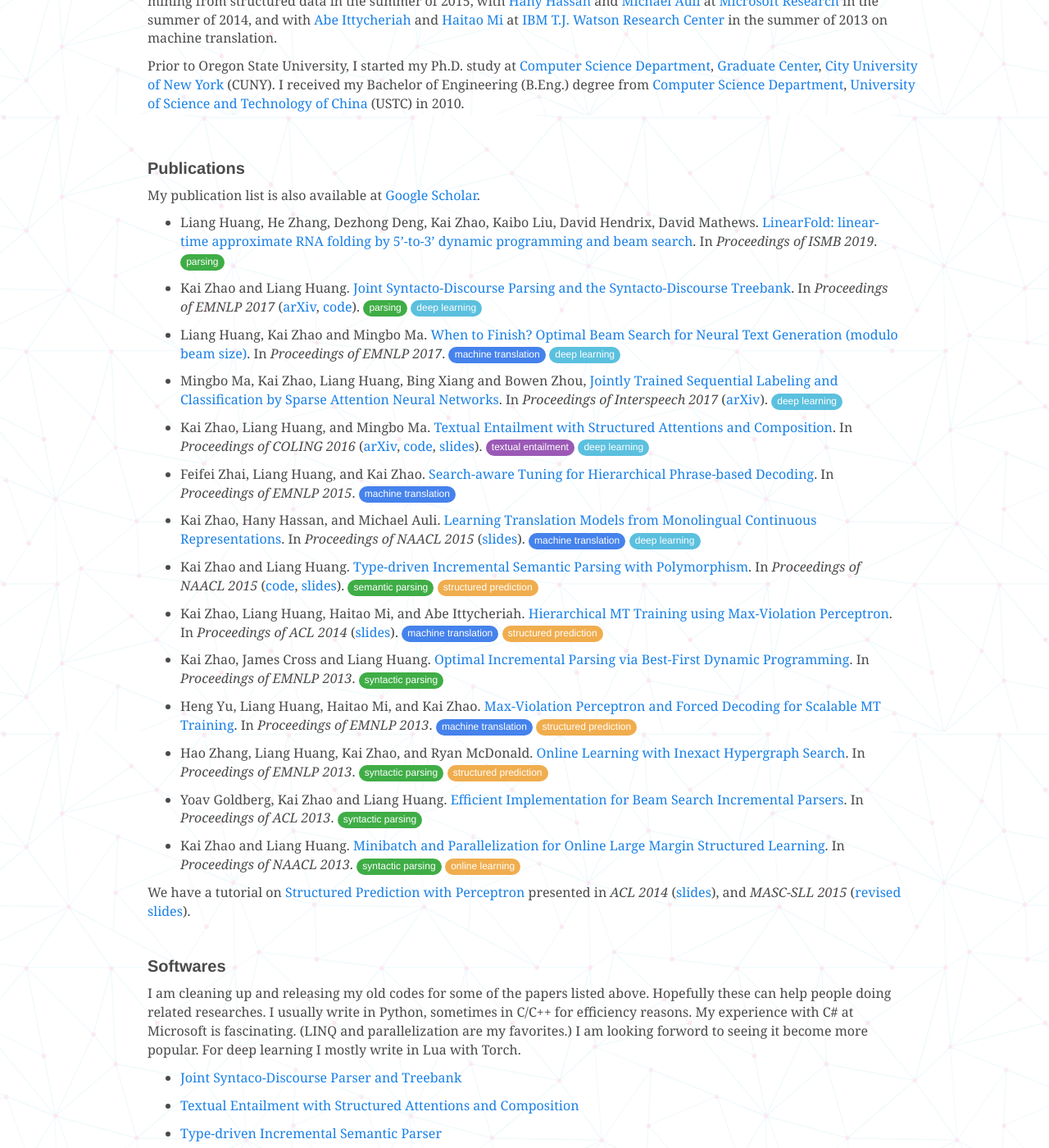
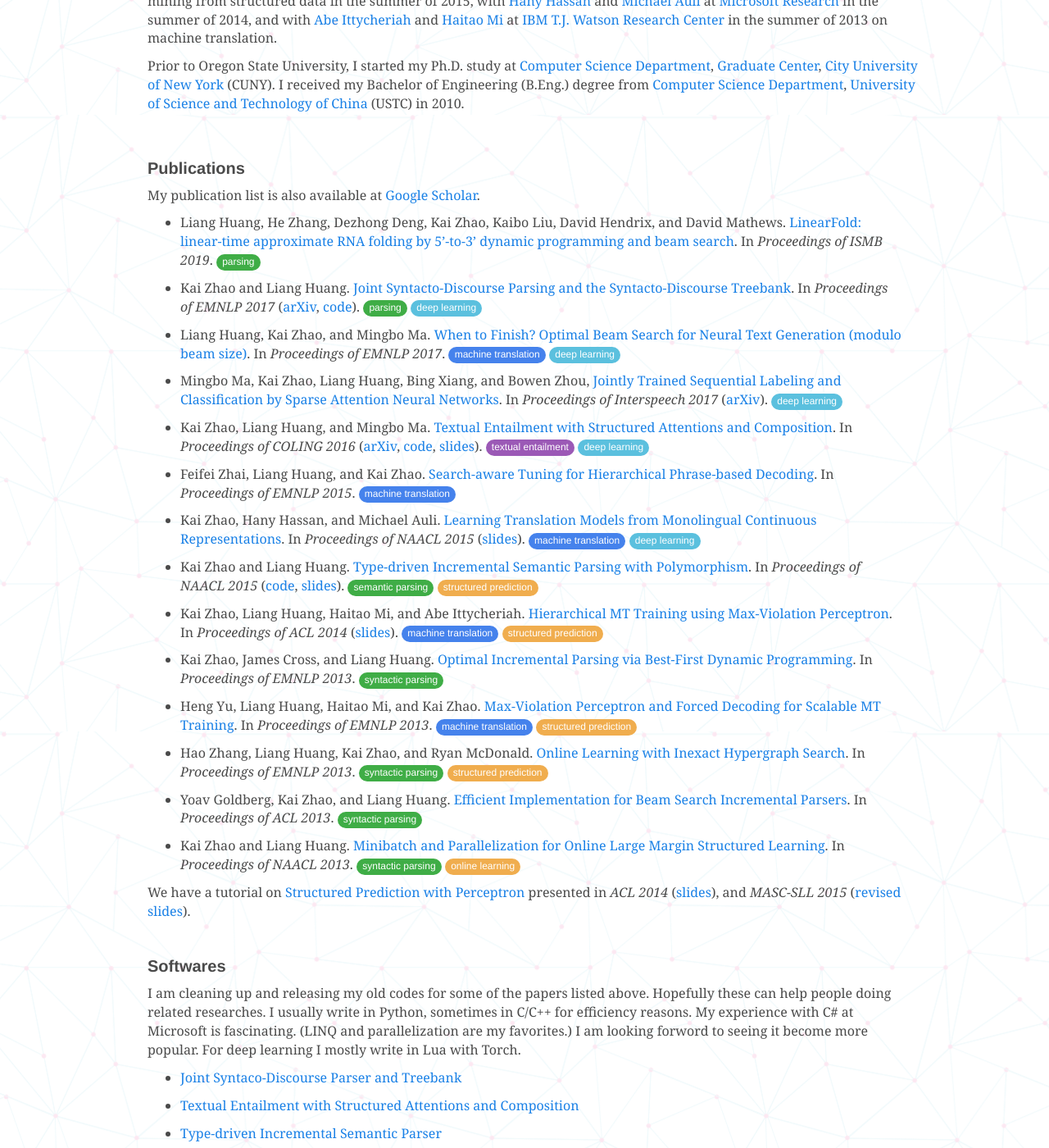
Before and after one commit to kaayy/kaayy.github.io, a Jekyll site: the page built from index.md, in a window 1280 px wide and 1400 px high, scrolled down 612 px. Shown: the whole window at 82% size. Built offline with Jekyll 4.4.1, drawn with Linux system fonts in a browser that asks for light colours; nearby versions of some CDN libraries.

Commit message:
small fix

```diff
--- a/index.md
+++ b/index.md
@@ -43,13 +43,13 @@
 
 My publication list is also available at [Google Scholar](http://scholar.google.com/citations?user=5CCzY6MAAAAJ&hl=en).
 
-* Liang Huang, He Zhang, Dezhong Deng, Kai Zhao, Kaibo Liu, David Hendrix, David Mathews. [LinearFold: linear-time approximate RNA folding by 5’-to-3’ dynamic programming and beam search](https://academic.oup.com/bioinformatics/article-pdf/35/14/i295/29098742/btz375.pdf). In _Proceedings of ISMB 2019_. <span class="label label-success label-as-badge">parsing</span>
+* Liang Huang, He Zhang, Dezhong Deng, Kai Zhao, Kaibo Liu, David Hendrix, and David Mathews. [LinearFold: linear-time approximate RNA folding by 5’-to-3’ dynamic programming and beam search](https://academic.oup.com/bioinformatics/article-pdf/35/14/i295/29098742/btz375.pdf). In _Proceedings of ISMB 2019_. <span class="label label-success label-as-badge">parsing</span>
 
 * Kai Zhao and Liang Huang. [Joint Syntacto-Discourse Parsing and the Syntacto-Discourse Treebank](http://aclweb.org/anthology/D/D17/D17-1225.pdf). In _Proceedings of EMNLP 2017_ ([arXiv](https://arxiv.org/abs/1708.08484), [code](https://github.com/kaayy/josydipa)). <span class="label label-success label-as-badge">parsing</span> <span class="label label-info label-as-badge">deep learning</span>
 
-* Liang Huang, Kai Zhao and Mingbo Ma. [When to Finish? Optimal Beam Search for Neural Text Generation (modulo beam size)](http://aclweb.org/anthology/D/D17/D17-1227.pdf). In _Proceedings of EMNLP 2017_. <span class="label label-primary label-as-badge">machine translation</span> <span class="label label-info label-as-badge">deep learning</span>
+* Liang Huang, Kai Zhao, and Mingbo Ma. [When to Finish? Optimal Beam Search for Neural Text Generation (modulo beam size)](http://aclweb.org/anthology/D/D17/D17-1227.pdf). In _Proceedings of EMNLP 2017_. <span class="label label-primary label-as-badge">machine translation</span> <span class="label label-info label-as-badge">deep learning</span>
 
-* Mingbo Ma, Kai Zhao, Liang Huang, Bing Xiang and Bowen Zhou, [Jointly Trained Sequential Labeling and Classification by Sparse Attention Neural Networks](http://www.isca-speech.org/archive/Interspeech_2017/pdfs/1321.PDF). In _Proceedings of Interspeech 2017_ ([arXiv](https://arxiv.org/abs/1709.10191)). <span class="label label-info label-as-badge">deep learning</span>
+* Mingbo Ma, Kai Zhao, Liang Huang, Bing Xiang, and Bowen Zhou, [Jointly Trained Sequential Labeling and Classification by Sparse Attention Neural Networks](http://www.isca-speech.org/archive/Interspeech_2017/pdfs/1321.PDF). In _Proceedings of Interspeech 2017_ ([arXiv](https://arxiv.org/abs/1709.10191)). <span class="label label-info label-as-badge">deep learning</span>
 
 * Kai Zhao, Liang Huang, and Mingbo Ma. [Textual Entailment with Structured Attentions and Composition](http://aclweb.org/anthology/C16-1212). In _Proceedings of COLING 2016_ ([arXiv](https://arxiv.org/abs/1701.01126), [code](https://github.com/kaayy/structured-attention), [slides](files/structuredatt_slides.pdf)). <span class="label label-info label-purple label-as-badge">textual entailment</span> <span class="label label-info label-as-badge">deep learning</span>
 
@@ -61,13 +61,13 @@
 
 * Kai Zhao, Liang Huang, Haitao Mi, and Abe Ittycheriah. [Hierarchical MT Training using Max-Violation Perceptron](http://www.aclweb.org/anthology/P/P14/P14-2127.pdf). In _Proceedings of ACL 2014_ ([slides](files/hiero-maxforce_slides.pdf)). <span class="label label-primary label-as-badge">machine translation</span> <span class="label label-warning label-as-badge">structured prediction</span>
 
-* Kai Zhao, James Cross and Liang Huang. [Optimal Incremental Parsing via Best-First Dynamic Programming](http://aclweb.org/anthology/D/D13/D13-1071.pdf). In _Proceedings of EMNLP 2013_. <span class="label label-success label-as-badge">syntactic parsing</span>
+* Kai Zhao, James Cross, and Liang Huang. [Optimal Incremental Parsing via Best-First Dynamic Programming](http://aclweb.org/anthology/D/D13/D13-1071.pdf). In _Proceedings of EMNLP 2013_. <span class="label label-success label-as-badge">syntactic parsing</span>
 
 * Heng Yu, Liang Huang, Haitao Mi, and Kai Zhao. [Max-Violation Perceptron and Forced Decoding for Scalable MT Training](http://aclweb.org/anthology/D/D13/D13-1112.pdf). In _Proceedings of EMNLP 2013_. <span class="label label-primary label-as-badge">machine translation</span> <span class="label label-warning label-as-badge">structured prediction</span>
 
 * Hao Zhang, Liang Huang, Kai Zhao, and Ryan McDonald. [Online Learning with Inexact Hypergraph Search](http://aclweb.org/anthology/D/D13/D13-1093.pdf). In _Proceedings of EMNLP 2013_. <span class="label label-success label-as-badge">syntactic parsing</span> <span class="label label-warning label-as-badge">structured prediction</span>
 
-* Yoav Goldberg, Kai Zhao and Liang Huang. [Efficient Implementation for Beam Search Incremental Parsers](http://www.aclweb.org/anthology/P/P13/P13-2111.pdf). In _Proceedings of ACL 2013_. <span class="label label-success label-as-badge">syntactic parsing</span>
+* Yoav Goldberg, Kai Zhao, and Liang Huang. [Efficient Implementation for Beam Search Incremental Parsers](http://www.aclweb.org/anthology/P/P13/P13-2111.pdf). In _Proceedings of ACL 2013_. <span class="label label-success label-as-badge">syntactic parsing</span>
 
 * Kai Zhao and Liang Huang. [Minibatch and Parallelization for Online Large Margin Structured Learning](http://www.aclweb.org/anthology/N/N13/N13-1038.pdf). In _Proceedings of NAACL 2013_. <span class="label label-success label-as-badge">syntactic parsing</span> <span class="label label-warning label-as-badge">online learning</span>
 
```
Also changed, not shown: 1 other file.
